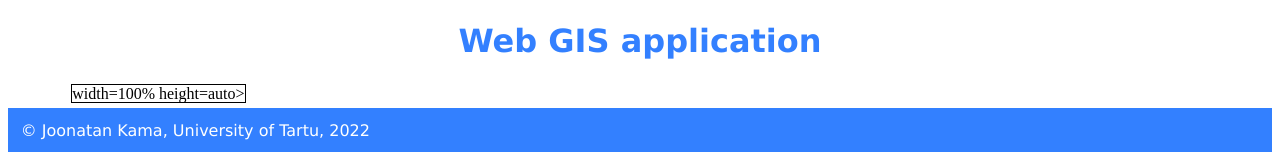
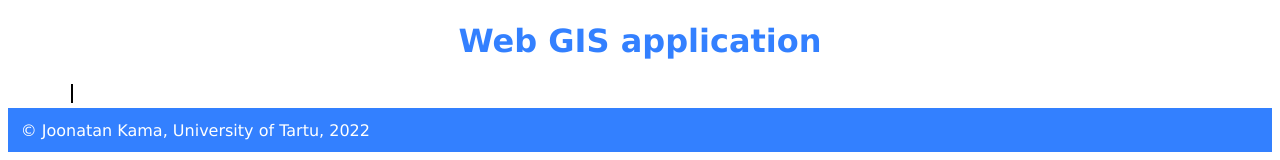
Before and after one commit to joonatan40/webmap, a plain HTML site: page index.html in a window 1280 px wide. Shown: the part 982-1142 px from the top of the page. Drawn offline with Linux system fonts and the light colour scheme.

Commit message:
Update index.html

```diff
--- a/index.html
+++ b/index.html
@@ -21,7 +21,6 @@ width=100% height=auto>
 <container>
 <map>
 <script src="js/javascript.js"></script>
-width=100% height=auto>
 </map>
  </container>
   </div>
```
